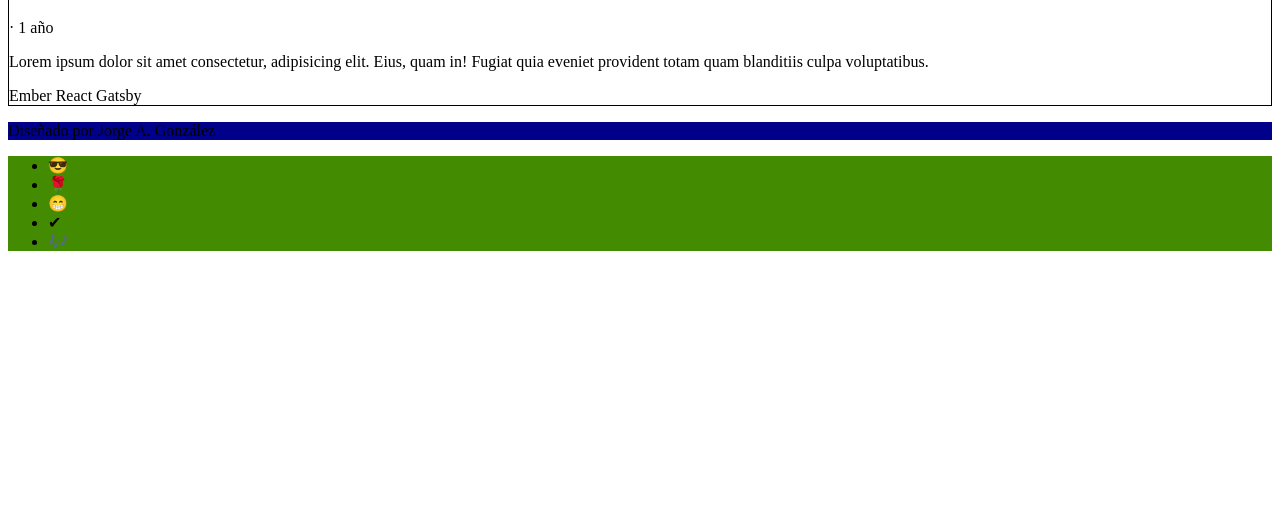
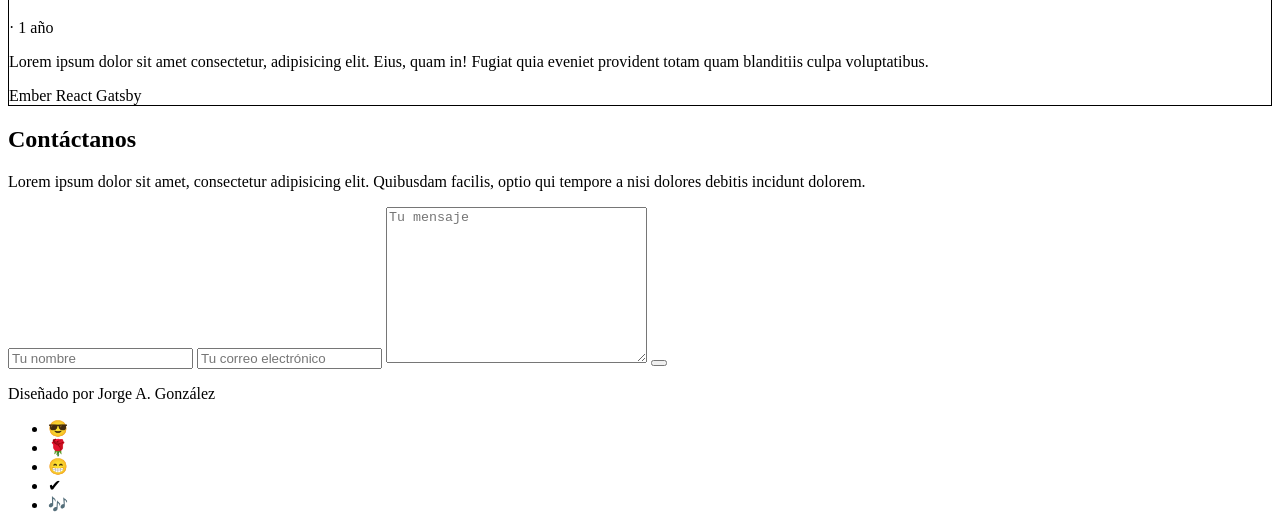
Before and after one commit to JorgeAndres05/portfolio, a plain HTML site: page index.html in a window 1280 px wide. Shown: the part 1334-1864 px from the top of the page. Before the commit the page ends 1601 px from the top, so only its background shows below. Drawn offline with Linux system fonts and the light colour scheme.

Commit message:
add contact form

```diff
--- a/index.html
+++ b/index.html
@@ -112,11 +112,26 @@
             </div>
         </div>
     </section>
+    <section>
+        <h2>Contáctanos</h2>
+        <p>
+            Lorem ipsum dolor sit amet, consectetur adipisicing elit. Quibusdam facilis, optio qui tempore a nisi
+            dolores debitis incidunt dolorem.
+        </p>
+        <form action="#">
+            <input type="text" placeholder="Tu nombre">
+            <input type="text" placeholder="Tu correo electrónico">
+            <textarea name="" id="" cols="30" rows="10" placeholder="Tu mensaje"></textarea>
+            <button></button>
+        </form>
+
+    </section>
+
     <footer>
-        <div style="background-color: darkblue;">
+        <div>
             <p>Diseñado por Jorge A. González</p>
         </div>
-        <div style="background-color: rgb(67, 139, 0);">
+        <div>
             <ul>
                 <li>😎</li>
                 <li>🌹</li>
```
Lines whose indentation alone changed are shown as unchanged.
